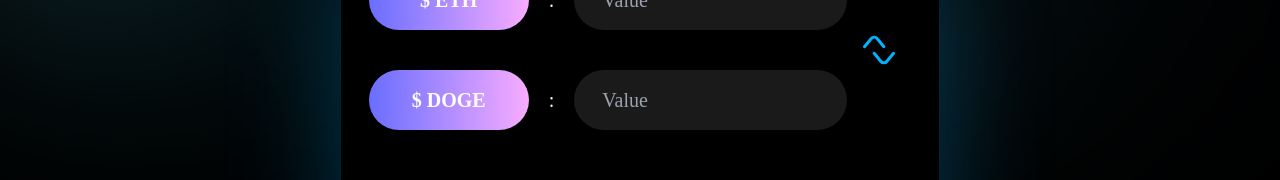
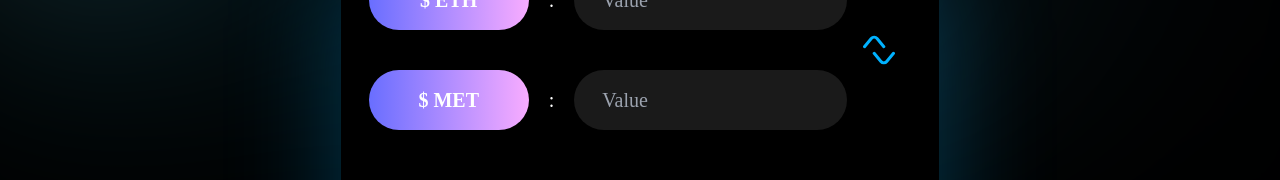
Before and after one commit to devignx/metaswap, a JavaScript app: page /swap in a window 1280 px wide. Shown: the part 848-1028 px from the top of the page. Built offline with nearby package versions, Linux system fonts and the light colour scheme; the HTML template or start-up script is replaced by a standard one.

Commit message:
doge to met

```diff
--- a/src/pages/Swap.js
+++ b/src/pages/Swap.js
@@ -57,7 +57,7 @@
                             <input className='bg-white/10 text-white w-full max-w-[8rem] md:max-w-full md:w-auto rounded-full pl-7 py-4 outline-none' placeholder='Value' type="number"></input>
                         </div>
                         <div className='flex gap-5 md:gap-2 justify-center items-center  justify-between  py-3 md:py-5'>
-                            <button className='grad font-bold  text-white min-w-[8rem] rounded-full text-sm md:text-xl  w-auto md:w-[10rem] shrink-0 px-6 p-4'>$ DOGE</button>
+                            <button className='grad font-bold  text-white min-w-[8rem] rounded-full text-sm md:text-xl  w-auto md:w-[10rem] shrink-0 px-6 p-4'>$ MET</button>
                             <p className='opacity-0 md:opacity-100   text-white'>:</p>
                             <input className='bg-white/10 text-white w-full max-w-[8rem] md:max-w-full md:w-auto rounded-full pl-7 py-4 outline-none' placeholder='Value' type="number"></input>
                         </div>
```
